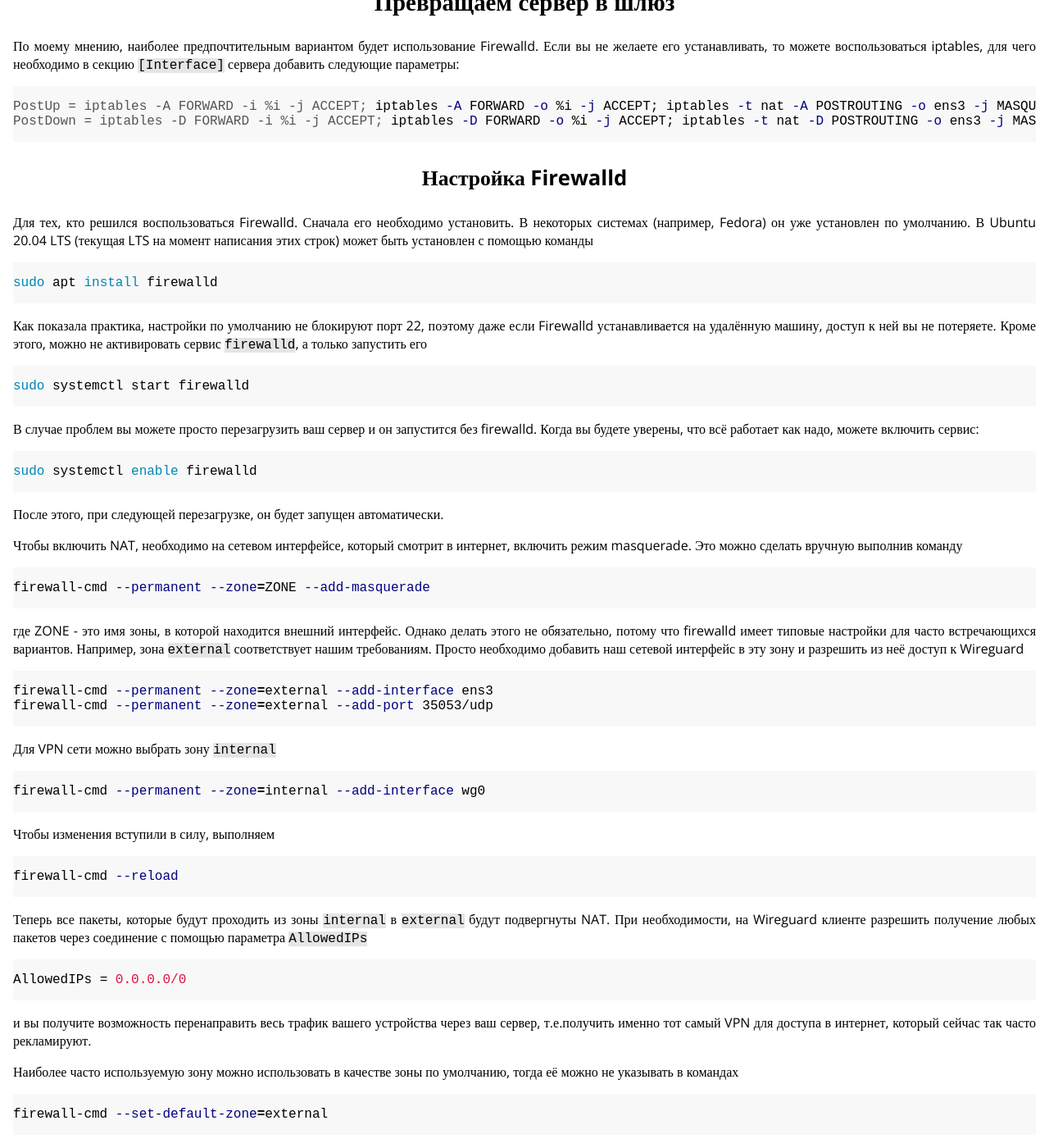
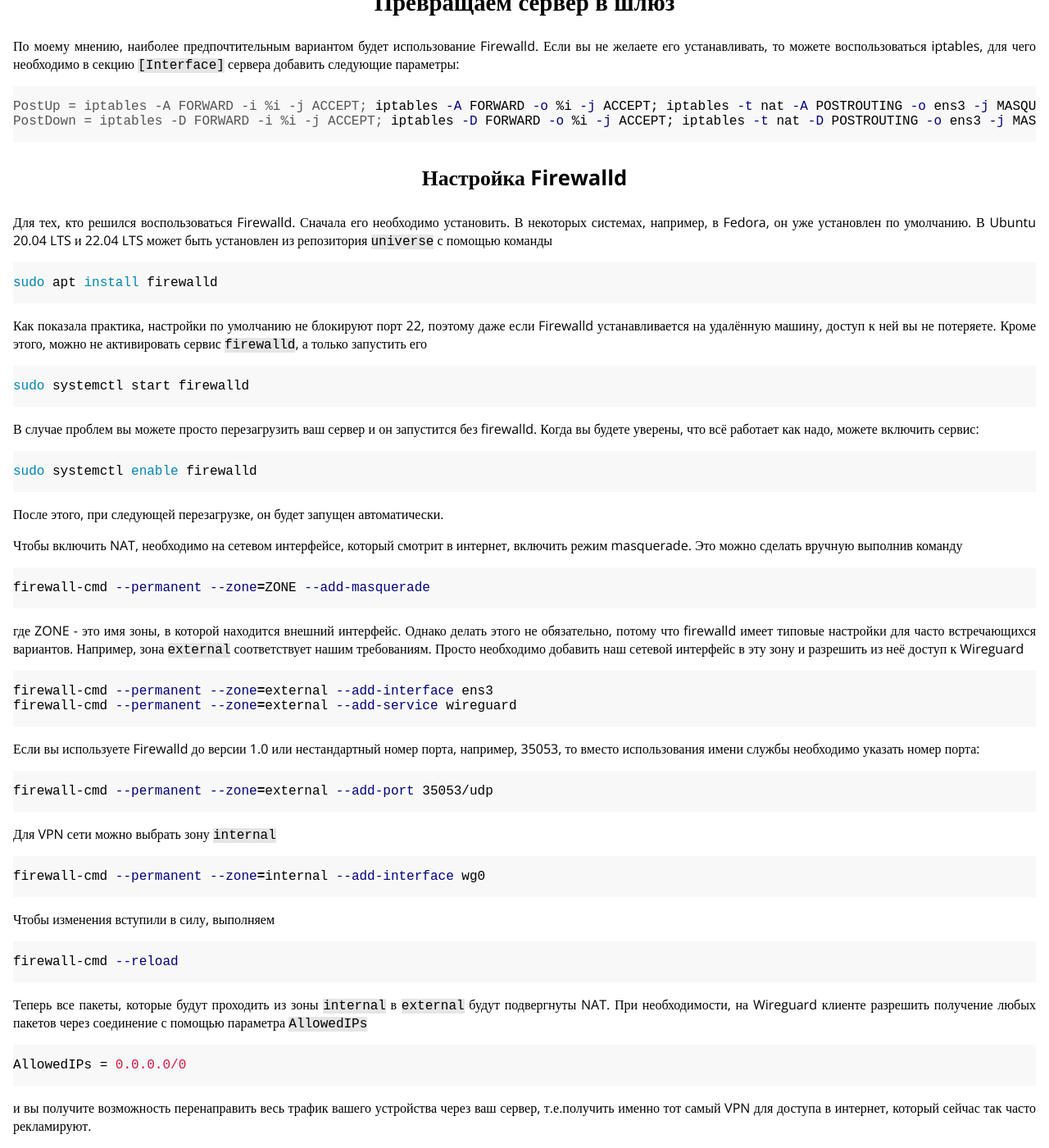
Before and after one commit to fsa/site, a Jekyll site: the page built from _posts/2022-04-10-wireguard.md, in a window 1280 px wide and 1400 px high, scrolled down 2820 px. Shown: the whole window at 82% size. Built offline with Jekyll 4.4.1, drawn with Linux system fonts in a browser that asks for light colours; comment, search, counter and statistics services are not loaded; some of the changed text lies outside the part shown.

Commit message:
В тексте изменён порт на порт по умолчанию. В текстах соответствующие исправления. Уточнения по Firewalld на Ubuntu.

````diff
--- a/_posts/2022-04-10-wireguard.md
+++ b/_posts/2022-04-10-wireguard.md
@@ -118,7 +118,7 @@
 
 ### Настройка Firewalld
 
-Для тех, кто решился воспользоваться Firewalld. Сначала его необходимо установить. В некоторых системах (например, Fedora) он уже установлен по умолчанию. В Ubuntu 20.04 LTS (текущая LTS на момент написания этих строк) может быть установлен с помощью команды
+Для тех, кто решился воспользоваться Firewalld. Сначала его необходимо установить. В некоторых системах, например, в Fedora, он уже установлен по умолчанию. В Ubuntu 20.04 LTS и 22.04 LTS может быть установлен из репозитория `universe` с помощью команды
 
 ```bash
 sudo apt install firewalld
@@ -148,6 +148,12 @@
 
 ```bash
 firewall-cmd --permanent --zone=external --add-interface ens3
+firewall-cmd --permanent --zone=external --add-service wireguard
+```
+
+Если вы используете Firewalld до версии 1.0 или нестандартный номер порта, например, 35053, то вместо использования имени службы необходимо указать номер порта:
+
+```bash
 firewall-cmd --permanent --zone=external --add-port 35053/udp
 ```
 
@@ -192,7 +198,7 @@
 firewall-cmd --permanent --zone=external --add-service=https
 ```
 
-Если подходящих вариантов не нашлось, то можно открыть порт непосредственно по номеру, например 1080 по протоколу TCP
+Если подходящих вариантов не нашлось, то можно открыть порт непосредственно по номеру, например, 1080 по протоколу TCP
 
 ```bash
 firewall-cmd --permanent --zone=external --add-port 1080/tcp
@@ -200,7 +206,7 @@
 
 ### Если не работает NAT в Firewalld
 
-Столкнулся с тем, что не работал NAT в Fedora 35. Через пол года подобное встретилось на Ubuntu 22.04 LTS. Решить проблему можно создав policy object:
+Начиная с Firewalld 1.0 по умолчанию блокируется транзитный трафик между зонами. Необходимо разрешить его с помощью policy object, например, создав правило `client-to-inet`:
 
 ```bash
 firewall-cmd --permanent --new-policy client-to-inet
````
Also changed, not shown: other parts of _posts/2022-04-10-wireguard.md (+3 -3 lines).
